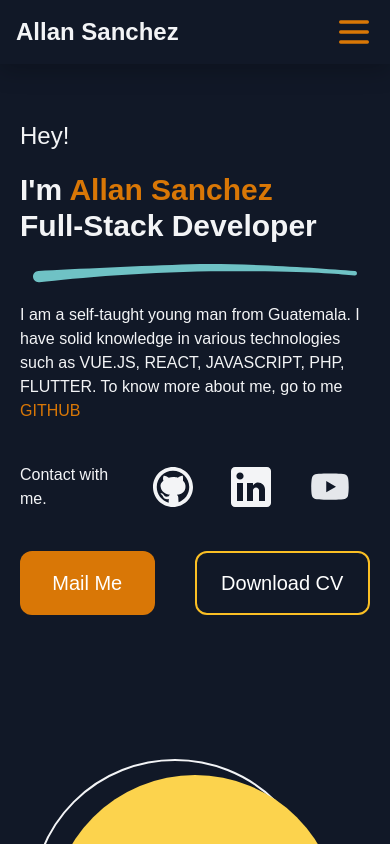
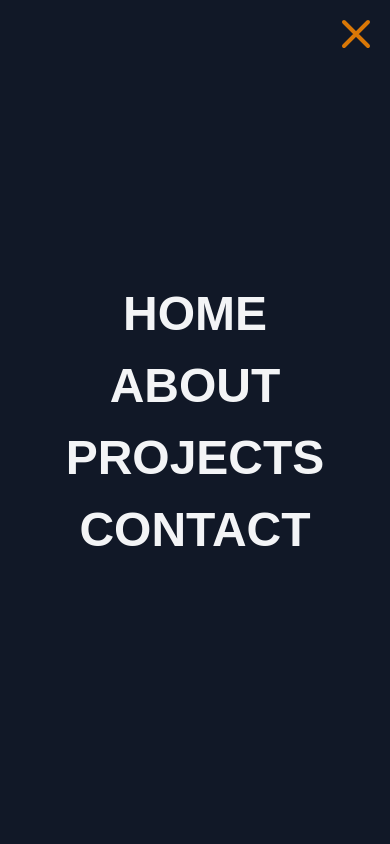
Before and after one commit to Allan-Sanchez/blog_and_porfolio, a Next.js app: page / in a window 390 px wide. Both pictures are taken after a click on the icon 354 px from the left and 32 px from the top of the page. Shown: the top 844 px of the page. Built offline with nearby package versions, Linux system fonts and the light colour scheme.

Commit message:
add: menu mobile

```diff
--- a/components/home_page/About.js
+++ b/components/home_page/About.js
@@ -19,7 +19,7 @@ import SvgFlutter from "../svg/tecnologies/SvgFlutter";
 
 export default function About() {
   return (
-    <div className={styles.about}>
+    <div id="about" className={styles.about}>
       <div className={styles.cardAbout}>
         <div className={styles.cardAboutImage}>
           <Image
--- a/components/home_page/ContactHero.js
+++ b/components/home_page/ContactHero.js
@@ -3,7 +3,7 @@ import Email from "../svg/email";
 
 export default function ContactHero() {
   return (
-    <div className="w-full h-48 my-10 rounded-3xl bg-yellow-500 flex flex-col lg:flex-row justify-center lg:justify-around items-center  px-20">
+    <div id="contact" className="w-full h-48 my-10 rounded-3xl bg-yellow-500 flex flex-col lg:flex-row justify-center lg:justify-around items-center  px-20">
       <h3 className="text-2xl md:text-4xl text-center pb-5 font-semibold">
         {" "}
         Interested working with me?
--- a/components/home_page/HeroPage.js
+++ b/components/home_page/HeroPage.js
@@ -10,7 +10,7 @@ import BulletPoints from "../svg/bulletPoints";
 
 export default function HeroPage() {
   return (
-    <div className="lg:grid lg:grid-cols-2 gap-y-40 pt-16">
+    <div id="heroPage" className="lg:grid lg:grid-cols-2 gap-y-40 pt-16">
       <div className="pt-14">
         <h4 className="text-2xl">Hey!</h4>
         <h1 className="w-11/12 text-3xl sm:text-5xl font-bold my-5">
--- a/components/home_page/Menu.js
+++ b/components/home_page/Menu.js
@@ -2,7 +2,7 @@ import React from "react";
 
 export default function Menu() {
   return (
-    <div className="mb-10">
+    <div id="projects" className="mb-10">
       <h2 className="text-4xl font-bold">My Projects</h2>
       <ul className="text-2xl mt-10 flex justify-start w-full overflow-x-auto category-menu">
         <li className="mr-10 text-yellow-600">
--- a/components/home_page/Navigation.js
+++ b/components/home_page/Navigation.js
@@ -1,28 +1,83 @@
-import React from "react";
+import React, { useState } from "react";
 import styles from "../../styles/navbar.module.css";
 import SvgHamburger from "../svg/SvgHamburger";
+import SvgClose from "../svg/SvgClose";
 export default function Navigation() {
+  const [navbarMovil, setNavbarMovil] = useState(false);
+
   return (
+    <>
       <nav className={styles.navBar}>
         <h2 className={styles.navBarLogo}>Allan Sanchez</h2>
         <ul className={styles.navBarContainer}>
           <li className={styles.active}>
-          <a href="#">Home</a>
+            <a href="#heroPage">Home</a>
           </li>
           <li>
-          <a href="#">About</a>
+            <a href="#about">About</a>
           </li>
           <li>
-          <a href="#">Projects</a>
+            <a href="#projects">Projects</a>
           </li>
           <li>
-          <a href="#">Contact</a>
+            <a href="#contact">Contact</a>
           </li>
           <div className={styles.marker}></div>
         </ul>
+        <div
+          className={styles.iconHamburgerContainer}
+          onClick={() => setNavbarMovil(true)}
+        >
           <SvgHamburger className={styles.iconHamburger} />
+        </div>
+      </nav>
 
-      <div className={styles.navBarMenuMovil}></div>
-    </nav>
+      {navbarMovil ? (
+        <div className={styles.navBarMenuMovil}>
+          <div onClick={() => setNavbarMovil(false)}>
+            <SvgClose className={styles.iconClose} />
+          </div>
+          <ul className={styles.navBarContainerMovil}>
+            <li className={styles.activeMovail}>
+              <a
+                href="#heroPage"
+                data-text="Home"
+                onClick={() => setNavbarMovil(false)}
+              >
+                Home
+              </a>
+            </li>
+            <li>
+              <a
+                href="#about"
+                data-text="About"
+                onClick={() => setNavbarMovil(false)}
+              >
+                About
+              </a>
+            </li>
+            <li>
+              <a
+                href="#projects"
+                data-text="Projects"
+                onClick={() => setNavbarMovil(false)}
+              >
+                Projects
+              </a>
+            </li>
+            <li>
+              <a
+                href="#contact"
+                data-text="Contact"
+                onClick={() => setNavbarMovil(false)}
+              >
+                Contact
+              </a>
+            </li>
+            <div className={styles.markerMovial}></div>
+          </ul>
+        </div>
+      ) : null}
+    </>
   );
 }
--- a/styles/navbar.module.css
+++ b/styles/navbar.module.css
@@ -12,6 +12,7 @@
   color: #f3f4f6;
   z-index: 100;
   box-shadow: 0 5px 25px rgba(0, 0, 0, 0.25);
+  transition: 0.5s;
 }
 
 .navBar .navBarLogo {
@@ -63,14 +64,74 @@
   height: 2.5rem;
   color: #d97706;
 }
+
+/* menu movile */
+
 .navBarMenuMovil {
+  position: fixed;
+  width: 100%;
+  height: 100%;
+  background: #111827;
+  /* background: rgba(0, 0, 0, 0.25); */
+  z-index: 100;
+  display: flex;
+  justify-content: center;
+  align-items: center;
+  flex-direction: column;
+  transition: 0.5s;
+  /* display: none; */
+}
+.navBarMenuMovil .navBarContainerMovil li {
+  list-style: none;
+}
+.navBarContainerMovil li a {
+  display: block;
+  position: relative;
+  text-decoration: none;
+  text-align: center;
+  text-transform: uppercase;
+  font-weight: 700;
+  transition: 0.5s;
+  font-size: 3rem;
+  transition-delay: 0.3s;
+}
+
+.navBarContainerMovil li a:hover {
+  color: rgba(255, 255, 255, 0.1);
+  transition-delay: 0s;
+}
+
+.navBarContainerMovil li a::before {
+  content: attr(data-text);
   position: absolute;
-  width: 100%;
-  height: 100vh;
-  background: rebeccapurple;
-  z-index: 100;
-  display: none;
+  top: 50%;
+  left: 50%;
+  transform: translate(-50%, -50%);
+  text-align: center;
+  font-size: 1rem;
+  color: #d97706;
+  text-shadow: 0 0 10px #d97706, 0 0 20px #d97706, 0 0 60px #d97706;
+  font-weight: 500;
+  letter-spacing: 25px;
+  white-space: nowrap;
+  opacity: 0;
+  transition: 0.3s;
 }
+
+.navBarContainerMovil li:hover a::before {
+  opacity: 1;
+  letter-spacing: 6px;
+  transition-delay: 0.5s;
+}
+.iconClose {
+  position: absolute;
+  right: 10px;
+  top: 10px;
+  cursor: pointer;
+  height: 3rem;
+  color: #d97706;
+}
+/* media querys */
 @media (min-width: 768px) {
   .navBar {
     padding: 1rem 5rem;
@@ -80,7 +141,7 @@
   }
 }
 @media (min-width: 1024px) {
-  .iconHamburger {
+  .iconHamburgerContainer {
     display: none;
   }
   .navBar .navBarContainer {
```
Lines whose indentation alone changed are shown as unchanged.
